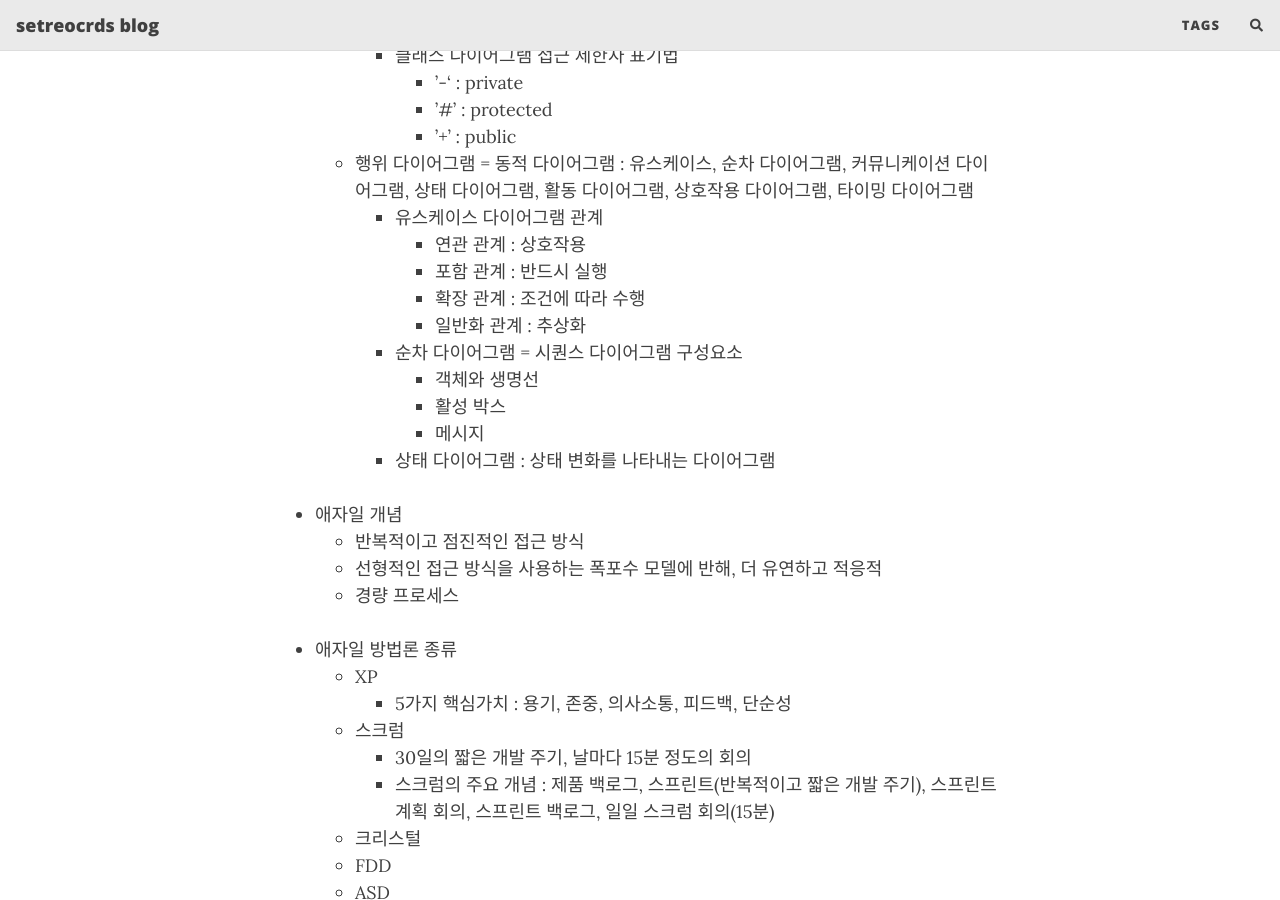
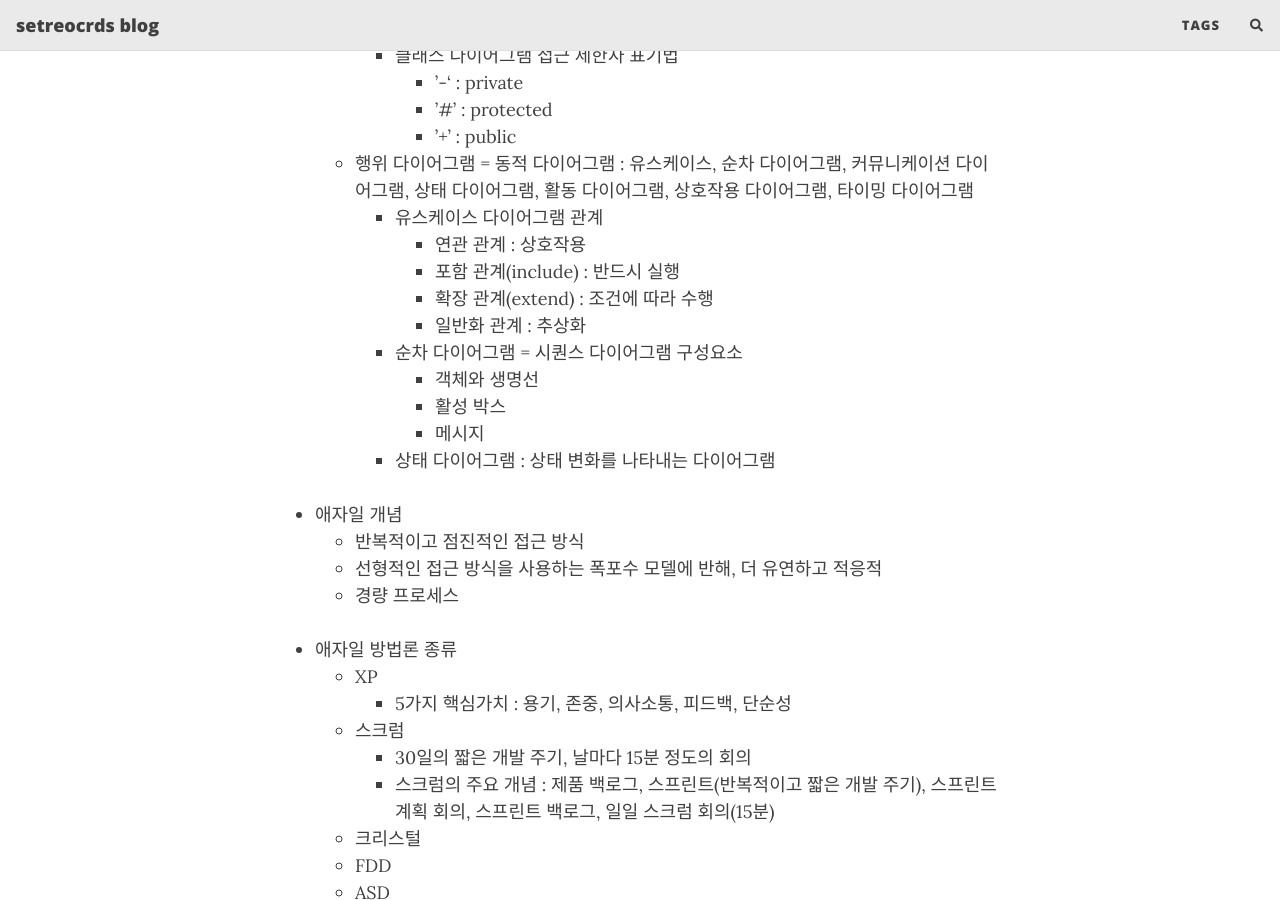
Before and after one commit to setrecords/setrecords.github.io, a Jekyll site: the page built from _posts/2024-02-06-2024 정보처리기사 필기 - 1.1 요구사항 확인.md, in a window 1280 px wide and 900 px high, scrolled down 2283 px. Built offline with Jekyll 4.4.1, drawn with Linux system fonts in a browser that asks for light colours; nearby versions of some CDN libraries; comment, search, counter and statistics services are not loaded.

Commit message:
Update 2024-02-06-2024 정보처리기사 필기 - 1.1 요구사항 확인.md

```diff
--- a/_posts/2024-02-06-2024 정보처리기사 필기 - 1.1 요구사항 확인.md
+++ b/_posts/2024-02-06-2024 정보처리기사 필기 - 1.1 요구사항 확인.md
@@ -87,8 +87,8 @@ tags: [정보처리기사필기]
   - 행위 다이어그램 = 동적 다이어그램 : 유스케이스, 순차 다이어그램, 커뮤니케이션 다이어그램, 상태 다이어그램, 활동 다이어그램, 상호작용 다이어그램, 타이밍 다이어그램
     - 유스케이스 다이어그램 관계
       - 연관 관계 : 상호작용
-      - 포함 관계 : 반드시 실행
-      - 확장 관계 : 조건에 따라 수행
+      - 포함 관계(include) : 반드시 실행
+      - 확장 관계(extend) : 조건에 따라 수행
       - 일반화 관계 : 추상화
     - 순차 다이어그램 = 시퀀스 다이어그램 구성요소
       - 객체와 생명선
```
